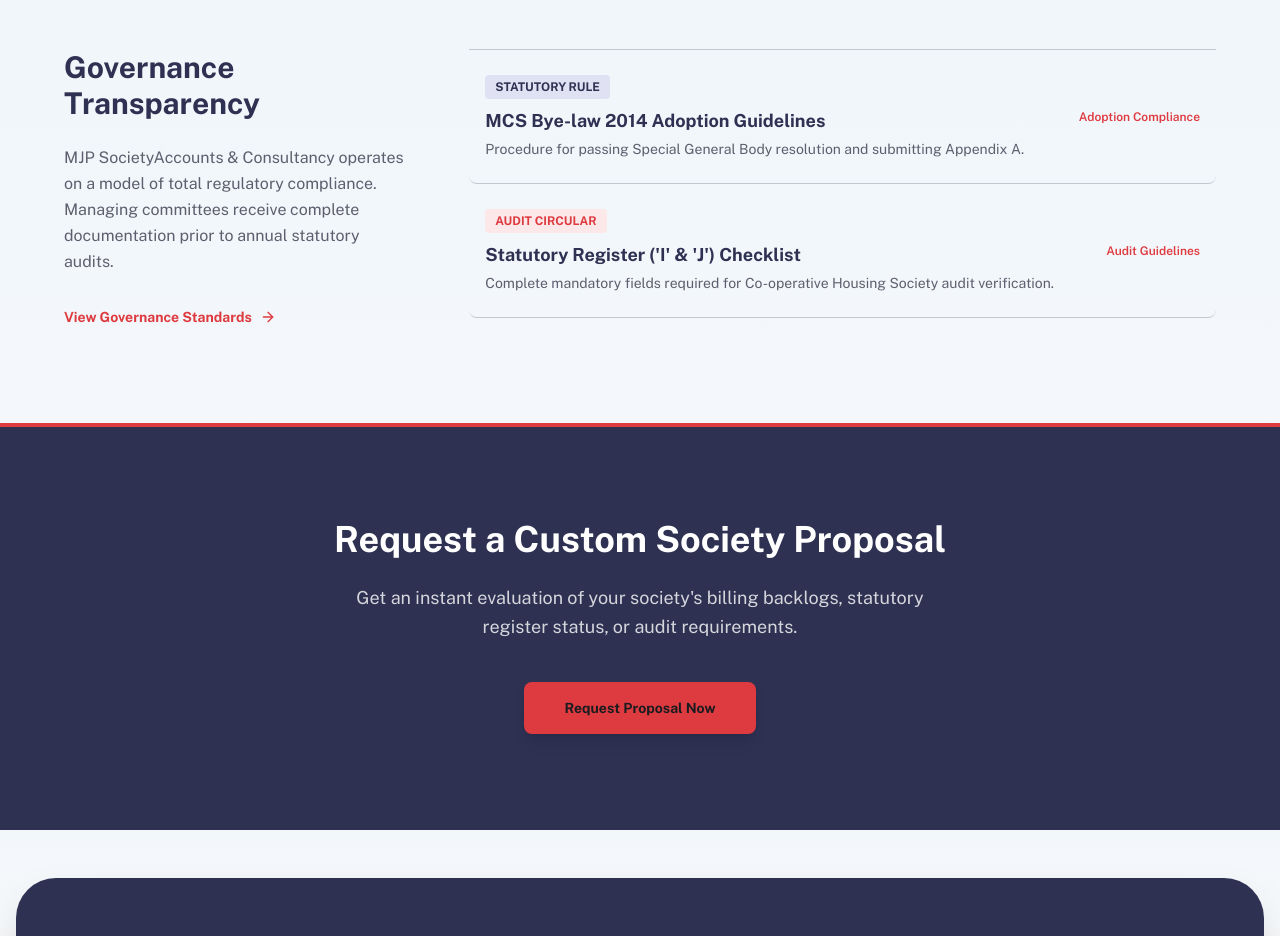
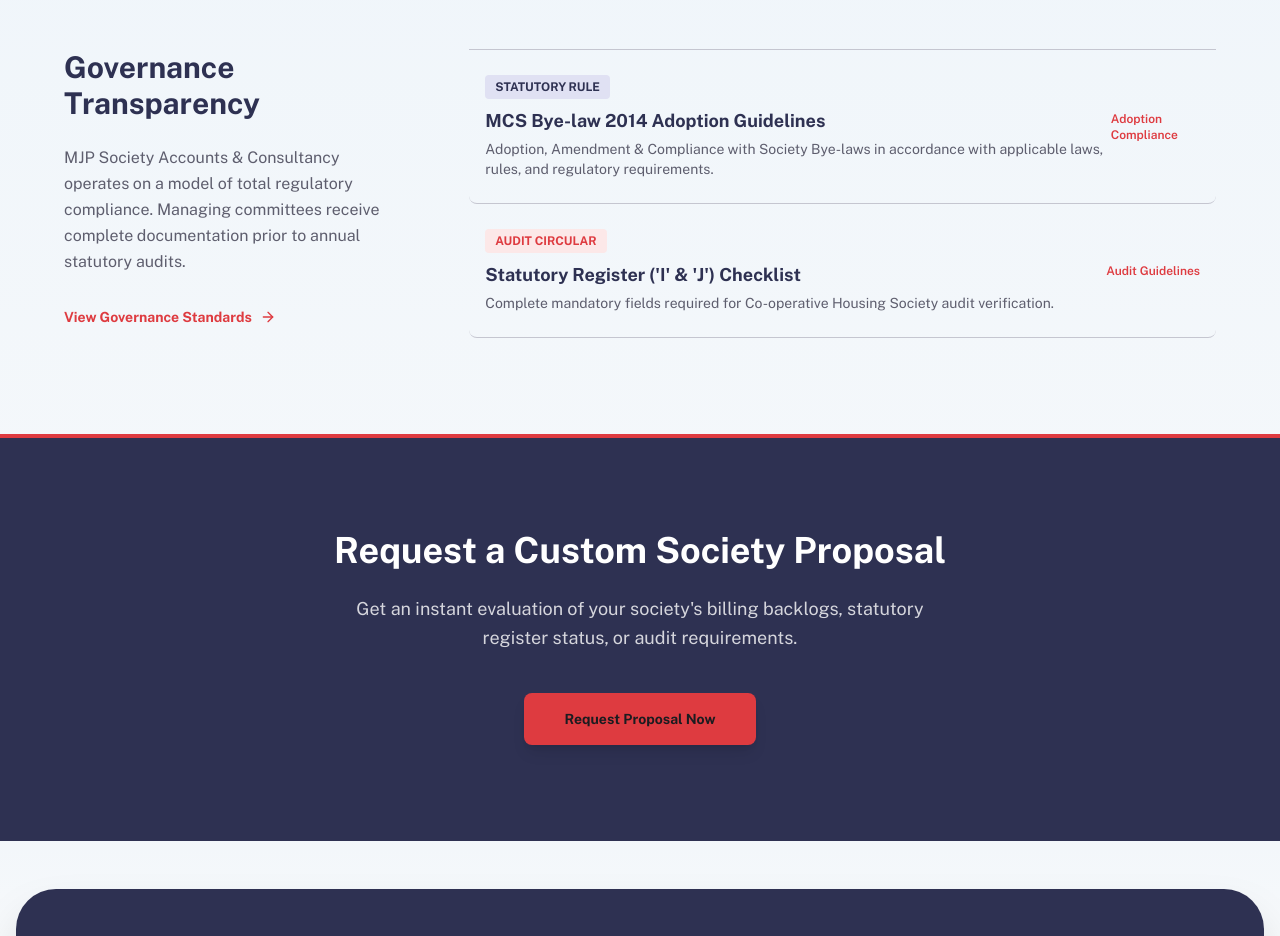
Before and after one commit to ShivenGohil21/MJP-Accounting-And-Consultancy, a React (Vite) app in the folder frontend/: page / in a window 1280 px wide. Shown: the part 3860-4796 px from the top of the page. Built offline with nearby package versions, Linux system fonts and the light colour scheme.

Commit message:
Update Bye-laws adoption description text across Home, Governance, and societyData

```diff
--- a/frontend/src/data/societyData.js
+++ b/frontend/src/data/societyData.js
@@ -102,7 +102,7 @@
   {
     id: "bye-laws",
     title: "Bye-laws Adoption / Amendment",
-    shortDesc: "Review, adoption, amendment, and filing of Model Bye-laws of the Co-operative Housing Society Ltd.",
+    shortDesc: "Adoption, Amendment & Ongoing Compliance with Society Bye-laws in accordance with applicable laws, rules, and regulatory requirements.",
     icon: "gavel",
     details: [
       "Preparation of notice, agenda, resolution & minutes.",
--- a/frontend/src/pages/Governance.jsx
+++ b/frontend/src/pages/Governance.jsx
@@ -70,7 +70,7 @@
             <div className="flex justify-between items-start">
               <div>
                 <h2 className="text-2xl font-bold text-primary">Bye-laws Adoption / Amendment</h2>
-                <p className="text-xs text-secondary mt-1">Filing Guidelines &amp; Registrar Submissions</p>
+                <p className="text-xs text-secondary mt-1">Adoption, Amendment &amp; Ongoing Compliance with Society Bye-laws in accordance with applicable laws, rules, and regulatory requirements.</p>
               </div>
               <Scale size={28} className="text-tertiary" />
             </div>
--- a/frontend/src/pages/Home.jsx
+++ b/frontend/src/pages/Home.jsx
@@ -373,7 +373,7 @@
           <div className="lg:col-span-1">
             <h2 className="text-3xl font-bold text-primary mb-6">Governance Transparency</h2>
             <p className="text-secondary leading-relaxed mb-8">
-              MJP SocietyAccounts & Consultancy operates on a model of total regulatory compliance. Managing committees receive complete documentation prior to annual statutory audits.
+              MJP Society Accounts & Consultancy operates on a model of total regulatory compliance. Managing committees receive complete documentation prior to annual statutory audits.
             </p>
             <Link to="/governance" className="flex items-center gap-2 text-tertiary font-bold text-sm group">
               View Governance Standards
@@ -389,7 +389,7 @@
                     Statutory Rule
                   </span>
                   <h4 className="text-lg font-bold text-primary">MCS Bye-law 2014 Adoption Guidelines</h4>
-                  <p className="text-sm text-secondary mt-1">Procedure for passing Special General Body resolution and submitting Appendix A.</p>
+                  <p className="text-sm text-secondary mt-1">Adoption, Amendment &amp; Compliance with Society Bye-laws in accordance with applicable laws, rules, and regulatory requirements.</p>
                 </div>
                 <div className="mt-4 md:mt-0 flex items-center gap-2 text-xs font-semibold text-tertiary">
                   <span>Adoption Compliance</span>
```
